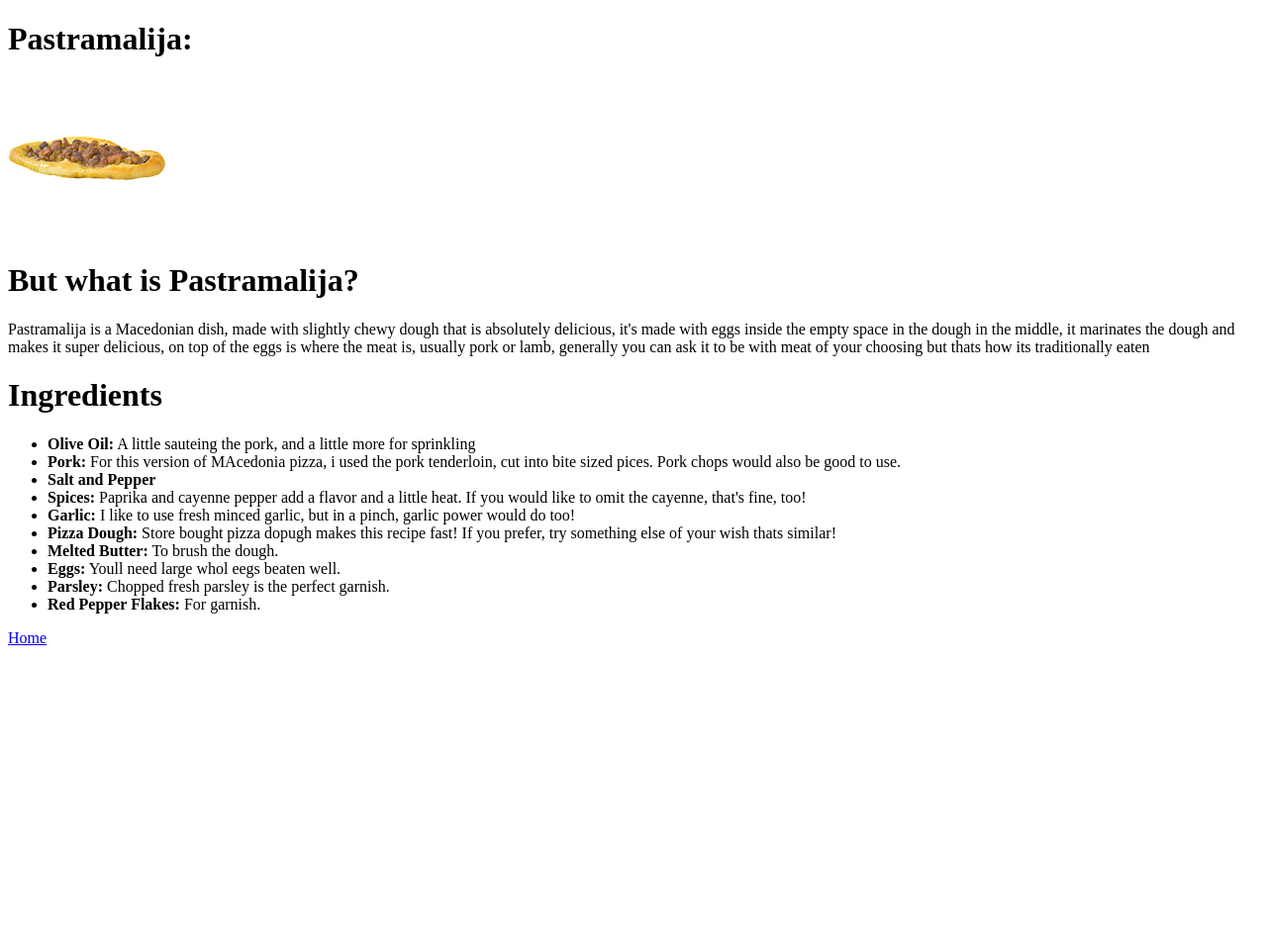
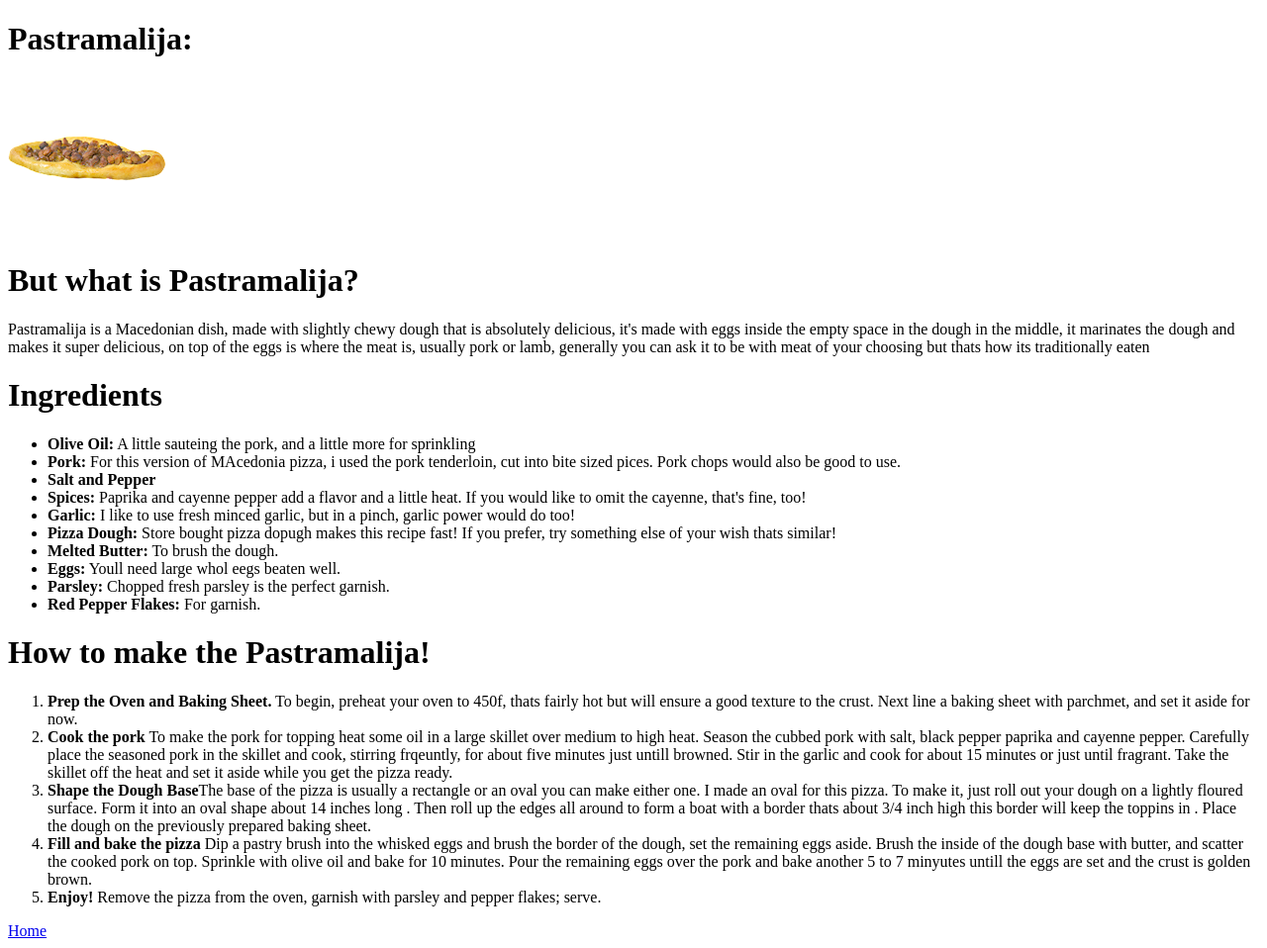
Before and after one commit to tempox777/odin-recipes, a plain HTML site: page recipes/pastramalija.html in a window 1280 px wide. Shown: the whole page at 99% size. Before the commit the page ends 800 px from the top, so only its background shows below. Drawn offline with Linux system fonts and the light colour scheme.

Commit message:
Added ordered list to main page, changed tab name and other stuff

```diff
--- a/recipes/pastramalija.html
+++ b/recipes/pastramalija.html
@@ -69,6 +69,32 @@
    </ul>
 
 
+   <!--Steps-->
+
+
+   <h1>How to make the Pastramalija!</h1>
+
+
+   <ol>
+    <li>
+      <strong>Prep the Oven and Baking Sheet.</strong> To begin, preheat your oven to 450f, thats fairly hot but will ensure a good texture to the crust. Next line a baking sheet with parchmet, and set it aside for now.
+    </li>
+    <li>
+      <strong>Cook the pork</strong> To make the pork for topping heat some oil in a large skillet over medium to high heat. Season the cubbed pork with salt, black pepper paprika and cayenne pepper. Carefully place the seasoned pork in the skillet and cook, stirring frqeuntly, for about five minutes just untill browned. Stir in the garlic and cook for about 15 minutes or just until fragrant. Take the skillet off the heat and set it aside while you get the pizza ready.
+    </li>
+    <li>
+      <strong>Shape the Dough Base</strong>The base of the pizza is usually a rectangle or an oval you can make either one. I made an oval for this pizza. To make it, just roll out your dough on a lightly floured surface. Form it into an oval shape about 14 inches long . Then roll up the edges all around to form a boat with a border thats about 3/4 inch high this border will keep the toppins in . Place the dough on the  previously prepared baking sheet.
+    </li>
+    <li>
+      <strong>Fill and bake the pizza</strong> Dip a pastry brush into the whisked eggs and brush the border of the dough, set the remaining eggs aside. Brush the inside of the dough base with butter, and scatter the cooked pork on top. Sprinkle with olive oil and bake for 10 minutes. Pour the remaining eggs over the pork and bake another 5 to 7 minyutes untill the eggs are set and the crust is golden brown.
+    </li>
+
+    <li>
+      <strong>Enjoy!</strong> Remove the pizza from the oven, garnish with parsley and pepper flakes; serve.
+    </li>
+
+   </ol>
+
   <!--empty space so home is bellow image-->
   <p></p>
 
```
Also changed, not shown: index.html (+25 -3 lines).
